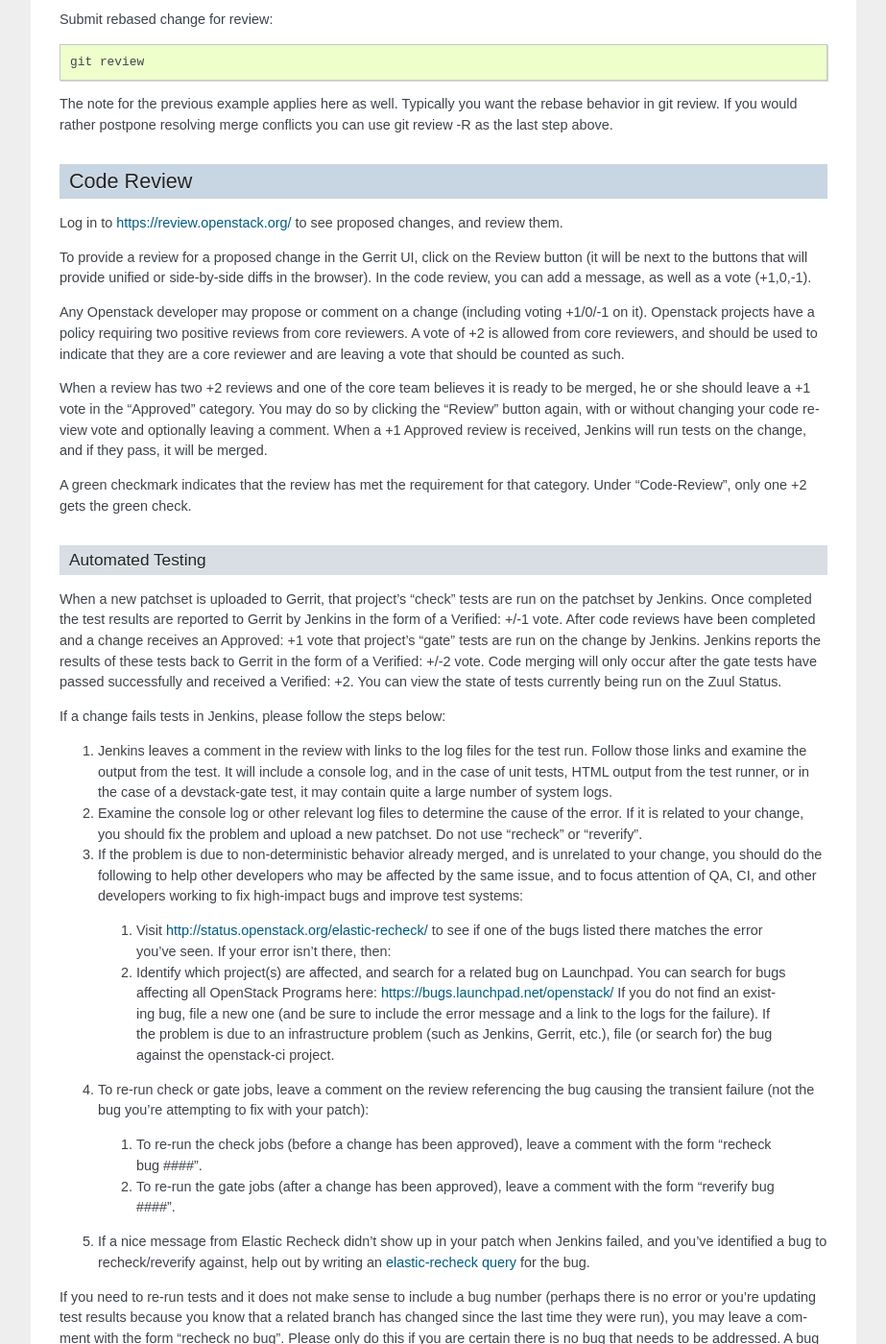
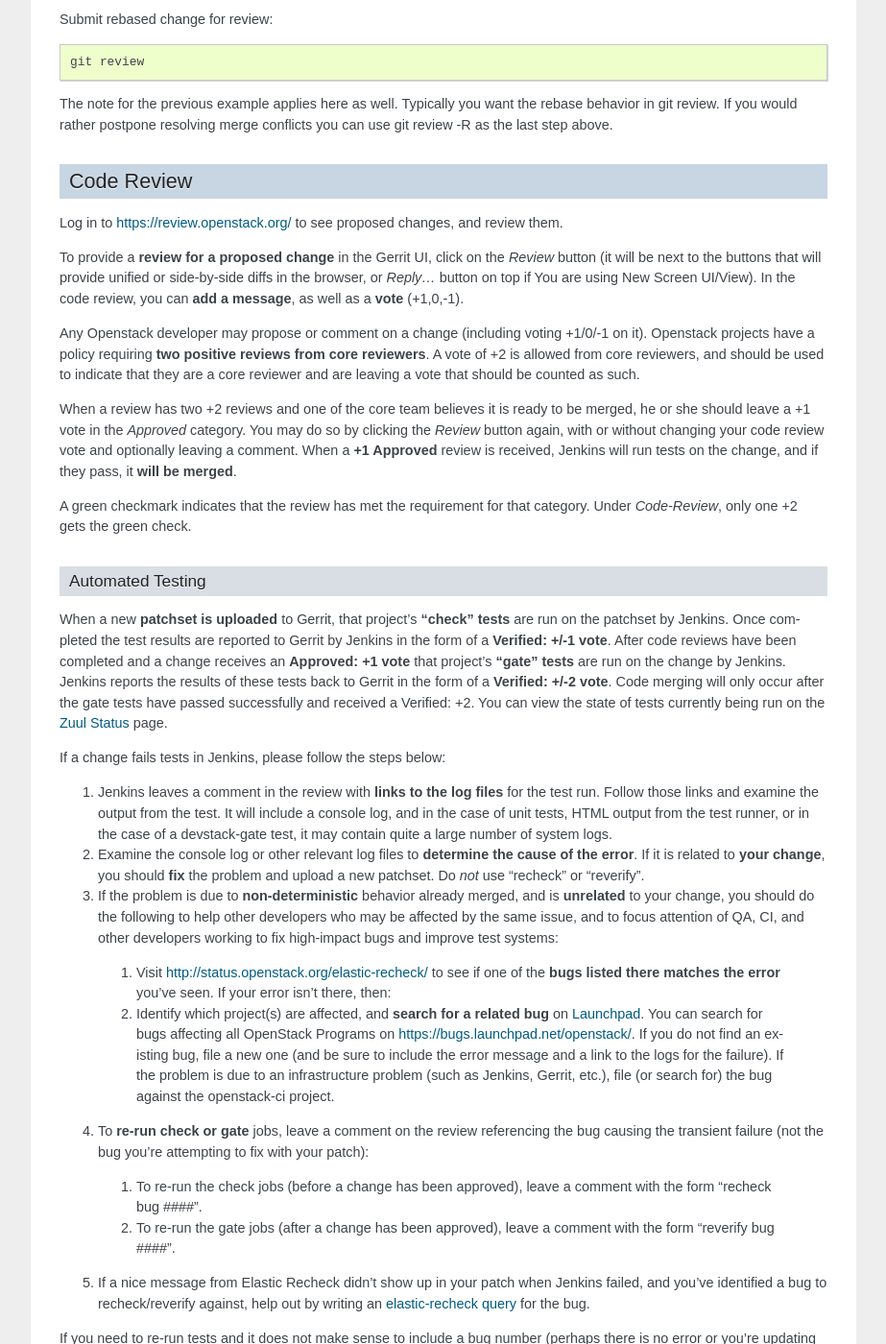
Before and after one commit to openstack-archive/infra-manual, a Sphinx documentation site: the page built from doc/source/developers.rst, in a window 1280 px wide and 1400 px high, scrolled down 5618 px. Shown: the whole window at 96% size, without its empty margins (198-1121 px from the left). Built offline with Sphinx 7.4.7, drawn with Linux system fonts in a browser that asks for light colours.

Commit message:
Emphasise keywords in devs/code review section
Also mention Review/Reply... different due to New/Old
Gerrit UI view.

Change-Id: I7e674697f987e99231706eb4fa86eaf8b4d20651

```diff
--- a/doc/source/developers.rst
+++ b/doc/source/developers.rst
@@ -329,59 +329,84 @@
 Log in to https://review.openstack.org/ to see proposed changes, and
 review them.
 
-To provide a review for a proposed change in the Gerrit UI, click on
-the Review button (it will be next to the buttons that will provide
-unified or side-by-side diffs in the browser). In the code review, you
-can add a message, as well as a vote (+1,0,-1).
+To provide a **review for a proposed change** in the Gerrit UI, click on
+the *Review* button (it will be next to the buttons that will provide
+unified or side-by-side diffs in the browser,
+or *Reply...* button on top if You are using New Screen UI/View).
+In the code review, you can **add a message**, as well as a **vote** (+1,0,-1).
 
 Any Openstack developer may propose or comment on a change (including
-voting +1/0/-1 on it). Openstack projects have a policy requiring two
-positive reviews from core reviewers. A vote of +2 is allowed from
+voting +1/0/-1 on it). Openstack projects have a policy requiring **two
+positive reviews from core reviewers**. A vote of +2 is allowed from
 core reviewers, and should be used to indicate that they are a core
 reviewer and are leaving a vote that should be counted as such.
 
 When a review has two +2 reviews and one of the core team believes it
 is ready to be merged, he or she should leave a +1 vote in the
-"Approved" category. You may do so by clicking the "Review" button
+*Approved* category. You may do so by clicking the *Review* button
 again, with or without changing your code review vote and optionally
-leaving a comment. When a +1 Approved review is received, Jenkins will
-run tests on the change, and if they pass, it will be merged.
+leaving a comment. When a **+1 Approved** review is received, Jenkins will
+run tests on the change, and if they pass, it **will be merged**.
 
 A green checkmark indicates that the review has met the requirement
-for that category. Under "Code-Review", only one +2 gets the green
+for that category. Under *Code-Review*, only one +2 gets the green
 check.
 
 Automated Testing
 -----------------
 
-When a new patchset is uploaded to Gerrit, that project's "check"
-tests are run on the patchset by Jenkins. Once completed the test
-results are reported to Gerrit by Jenkins in the form of a Verified:
-+/-1 vote. After code reviews have been completed and a change
-receives an Approved: +1 vote that project's "gate" tests are run on
+When a new **patchset is uploaded** to Gerrit, that project's **"check"
+tests** are run on the patchset by Jenkins. Once completed the test
+results are reported to Gerrit by Jenkins in the form of a **Verified:
++/-1 vote**. After code reviews have been completed and a change
+receives an **Approved: +1 vote** that project's **"gate" tests** are run on
 the change by Jenkins. Jenkins reports the results of these tests back
-to Gerrit in the form of a Verified: +/-2 vote. Code merging will only
+to Gerrit in the form of a **Verified: +/-2 vote**. Code merging will only
 occur after the gate tests have passed successfully and received a
 Verified: +2. You can view the state of tests currently being run on
-the Zuul Status.
+the `Zuul Status <http://status.openstack.org/zuul/>`_ page.
 
 If a change fails tests in Jenkins, please follow the steps below:
 
-1. Jenkins leaves a comment in the review with links to the log files for the test run. Follow those links and examine the output from the test. It will include a console log, and in the case of unit tests, HTML output from the test runner, or in the case of a devstack-gate test, it may contain quite a large number of system logs.
-2. Examine the console log or other relevant log files to determine the cause of the error. If it is related to your change, you should fix the problem and upload a new patchset. Do not use "recheck" or "reverify".
-3. If the problem is due to non-deterministic behavior already merged, and is unrelated to your change, you should do the following to help other developers who may be affected by the same issue, and to focus attention of QA, CI, and other developers working to fix high-impact bugs and improve test systems:
+1. Jenkins leaves a comment in the review with **links to the log files** for the test run.
+   Follow those links and examine the output from the test.
+   It will include a console log, and in the case of unit tests, HTML output from the test runner,
+   or in the case of a devstack-gate test, it may contain quite a large number of system logs.
+2. Examine the console log or other relevant log files to **determine the cause of the error**.
+   If it is related to **your change**, you should **fix** the problem and upload a new patchset.
+   Do *not* use "recheck" or "reverify".
+3. If the problem is due to **non-deterministic** behavior already merged,
+   and is **unrelated** to your change, you should do the following
+   to help other developers who may be affected by the same issue,
+   and to focus attention of QA, CI, and other developers working to fix
+   high-impact bugs and improve test systems:
 
-  1. Visit http://status.openstack.org/elastic-recheck/ to see if one of the bugs listed there matches the error you've seen. If your error isn't there, then:
-  2. Identify which project(s) are affected, and search for a related bug on Launchpad. You can search for bugs affecting all OpenStack Programs here: https://bugs.launchpad.net/openstack/ If you do not find an existing bug, file a new one (and be sure to include the error message and a link to the logs for the failure). If the problem is due to an infrastructure problem (such as Jenkins, Gerrit, etc.), file (or search for) the bug against the openstack-ci project.
+  1. Visit http://status.openstack.org/elastic-recheck/ to see
+     if one of the **bugs listed there matches the error** you've seen.
+     If your error isn't there, then:
+  2. Identify which project(s) are affected, and **search for a related bug** on `Launchpad <https://launchpad.net>`_.
+     You can search for bugs affecting all OpenStack Programs on https://bugs.launchpad.net/openstack/.
+     If you do not find an existing bug, file a new one
+     (and be sure to include the error message and a link to the logs for the failure).
+     If the problem is due to an infrastructure problem (such as Jenkins, Gerrit, etc.),
+     file (or search for) the bug against the openstack-ci project.
 
-4. To re-run check or gate jobs, leave a comment on the review referencing the bug causing the transient failure (not the bug you're attempting to fix with your patch):
+4. To **re-run check or gate** jobs, leave a comment on the review referencing the bug
+   causing the transient failure (not the bug you're attempting to fix with your patch):
 
   1. To re-run the check jobs (before a change has been approved), leave a comment with the form "recheck bug ####".
   2. To re-run the gate jobs (after a change has been approved), leave a comment with the form "reverify bug ####".
 
-5. If a nice message from Elastic Recheck didn't show up in your patch when Jenkins failed, and you've identified a bug to recheck/reverify against, help out by writing an `elastic-recheck query <http://docs.openstack.org/infra/elastic-recheck/readme.html>`_ for the bug.
+5. If a nice message from Elastic Recheck didn't show up in your patch when Jenkins failed,
+   and you've identified a bug to recheck/reverify against,
+   help out by writing an `elastic-recheck query <http://docs.openstack.org/infra/elastic-recheck/readme.html>`_ for the bug.
 
-If you need to re-run tests and it does not make sense to include a bug number (perhaps there is no error or you're updating test results because you know that a related branch has changed since the last time they were run), you may leave a comment with the form "recheck no bug". Please only do this if you are certain there is no bug that needs to be addressed. A bug number is required to reverify.
+If you need to re-run tests and it does not make sense to include a bug number
+(perhaps there is no error or you're updating test results because you know
+that a related branch has changed since the last time they were run),
+you may leave a comment with the form "recheck no bug".
+Please only do this if you are certain there is no bug that needs to be addressed.
+A bug number is required to reverify.
 
 Peer Review
 -----------
```
